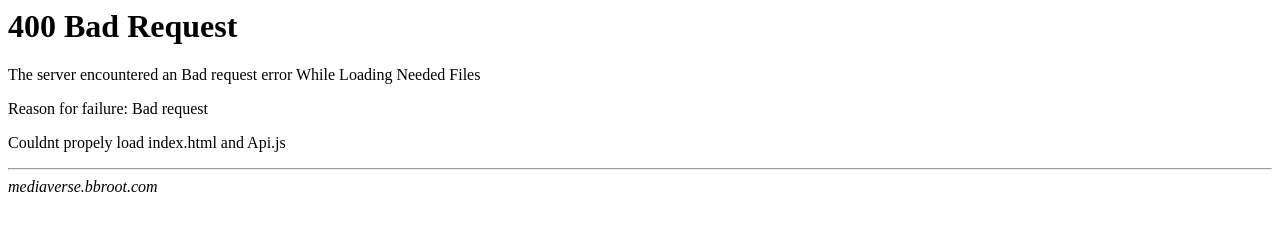
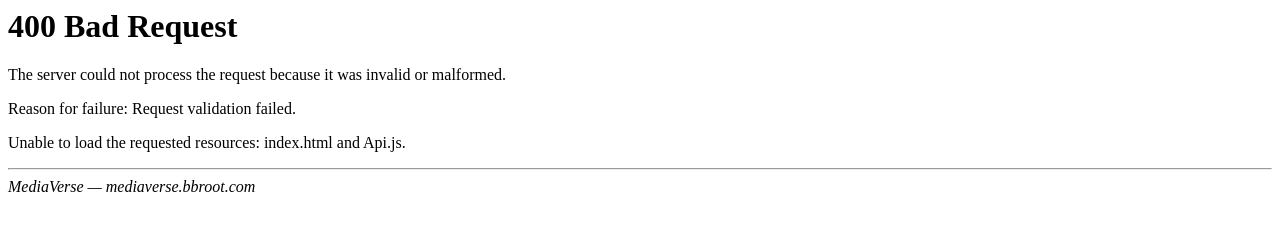
Before and after one commit to rrealbaconepro-byte/ForTeach, a website: page index.html in a window 1280 px wide. Drawn offline with Linux system fonts and the light colour scheme.

Commit message:
Improve 400 Bad Request error message in index.html

```diff
--- a/index.html
+++ b/index.html
@@ -1,3 +1,4 @@
+
 <!DOCTYPE HTML PUBLIC "-//IETF//DTD HTML 2.0//EN">
 <html>
 <head>
@@ -5,10 +6,12 @@
 </head>
 <body>
     <h1>400 Bad Request</h1>
-    <p>The server encountered an Bad request error While Loading Needed Files</p>
-    <p>Reason for failure: Bad request</p>
-    <p>Couldnt propely load index.html and Api.js</p>
+    <p>The server could not process the request
+    because it was invalid or malformed.</p>
+    <p>Reason for failure: Request validation failed.</p>
+    <p>Unable to load the requested resources:
+    index.html and Api.js.</p>
     <hr>
-    <address>mediaverse.bbroot.com</address>
+    <address>MediaVerse — mediaverse.bbroot.com</address>
 </body>
 </html>
```
